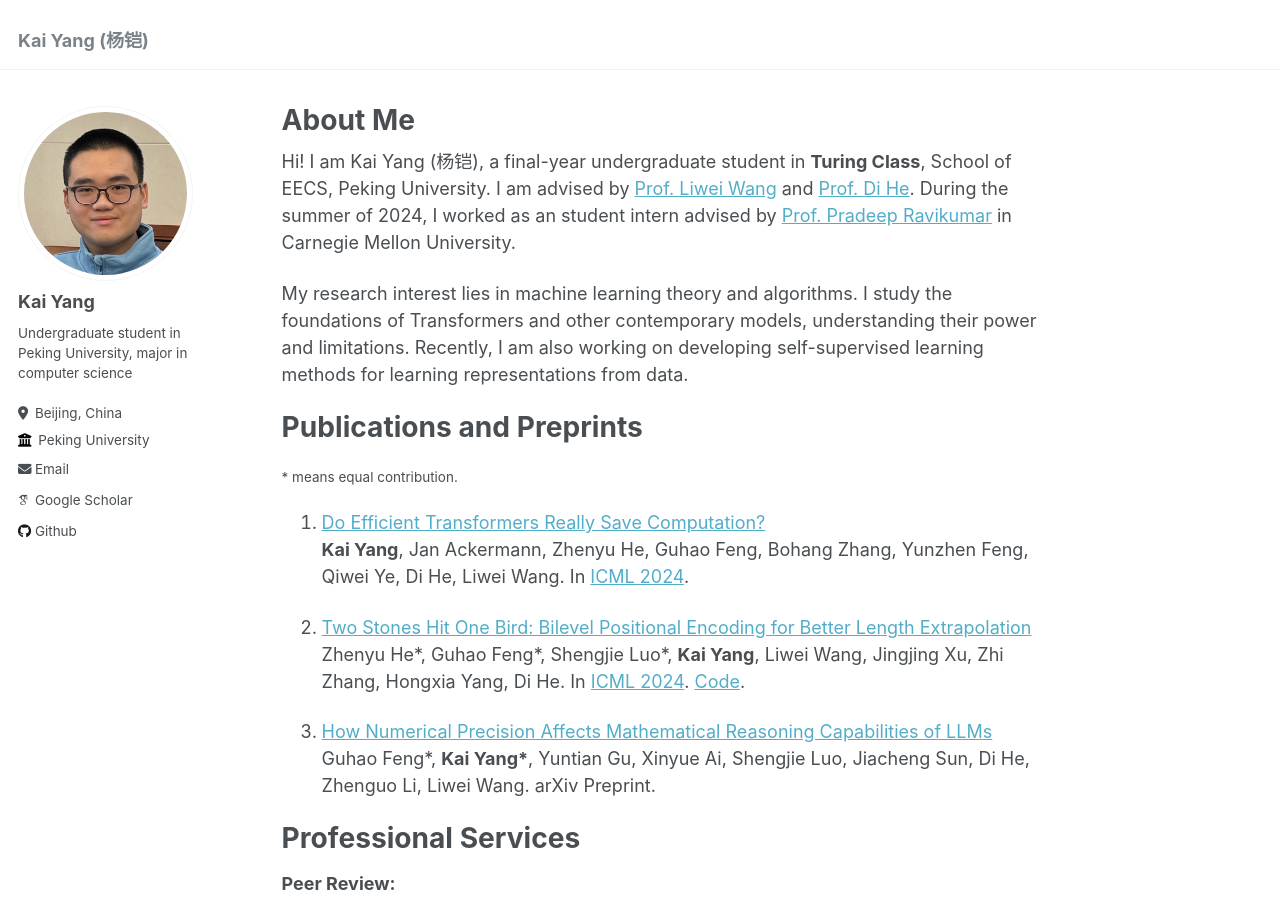
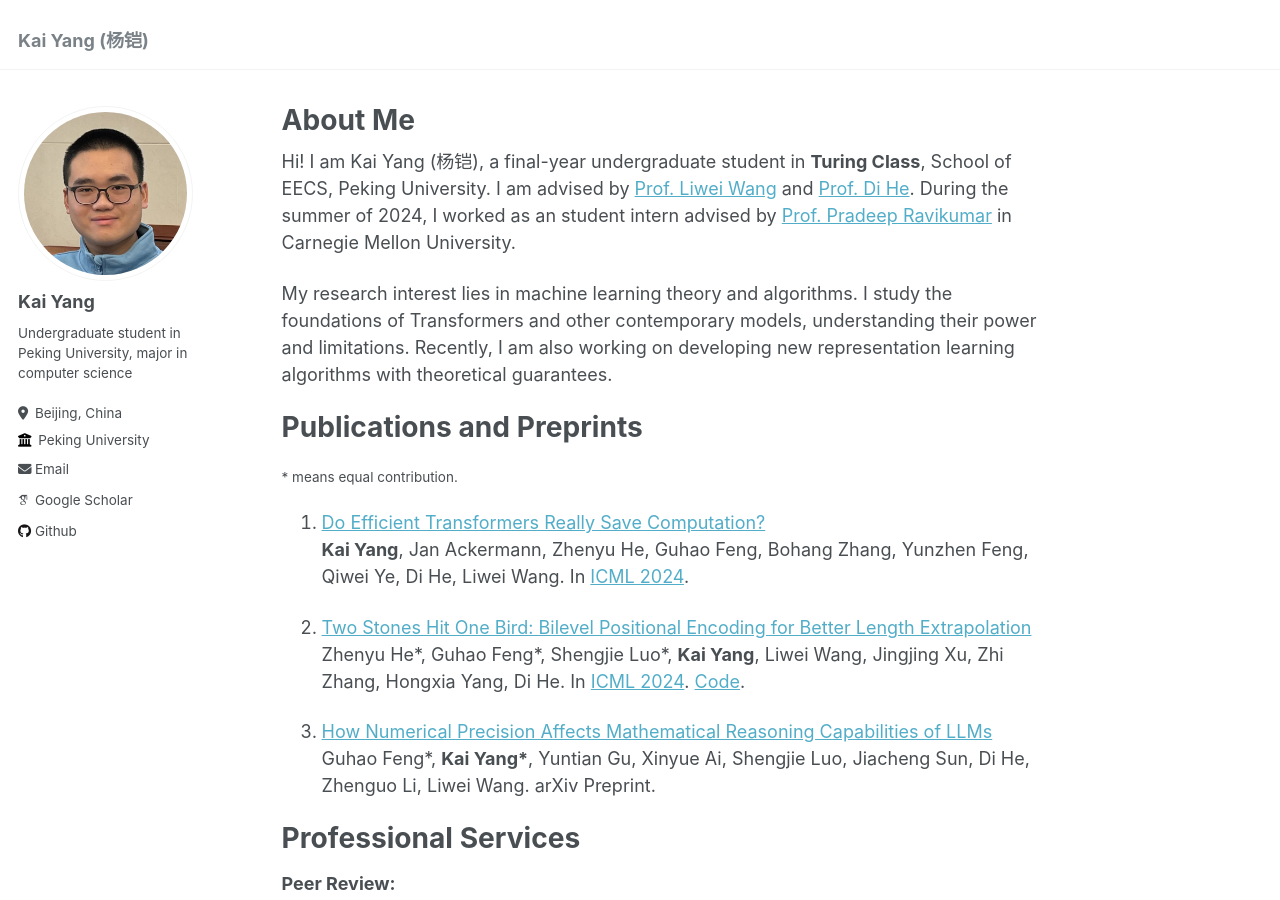
Before and after one commit to YK-YoungK/yk-youngk.github.io, a Jekyll site: the page built from _pages/about.md, in a window 1280 px wide and 900 px high. Built offline with Jekyll 4.4.1, drawn with Linux system fonts in a browser that asks for light colours; some web fonts are replaced.

Commit message:
Update about.md

```diff
--- a/_pages/about.md
+++ b/_pages/about.md
@@ -9,7 +9,7 @@ redirect_from:
 
 Hi! I am Kai Yang (杨铠), a final-year undergraduate student in **Turing Class**, School of EECS, Peking University. I am advised by [Prof. Liwei Wang](http://www.liweiwang-pku.com/) and [Prof. Di He](https://dihe-pku.github.io/). During the summer of 2024, I worked as an student intern advised by [Prof. Pradeep Ravikumar](https://www.cs.cmu.edu/~pradeepr/) in Carnegie Mellon University.
 
-My research interest lies in machine learning theory and algorithms. I study the foundations of Transformers and other contemporary models, understanding their power and limitations. Recently, I am also working on developing self-supervised learning methods for learning representations from data.
+My research interest lies in machine learning theory and algorithms. I study the foundations of Transformers and other contemporary models, understanding their power and limitations. Recently, I am also working on developing new representation learning algorithms with theoretical guarantees.
 
 
 Publications and Preprints
```
